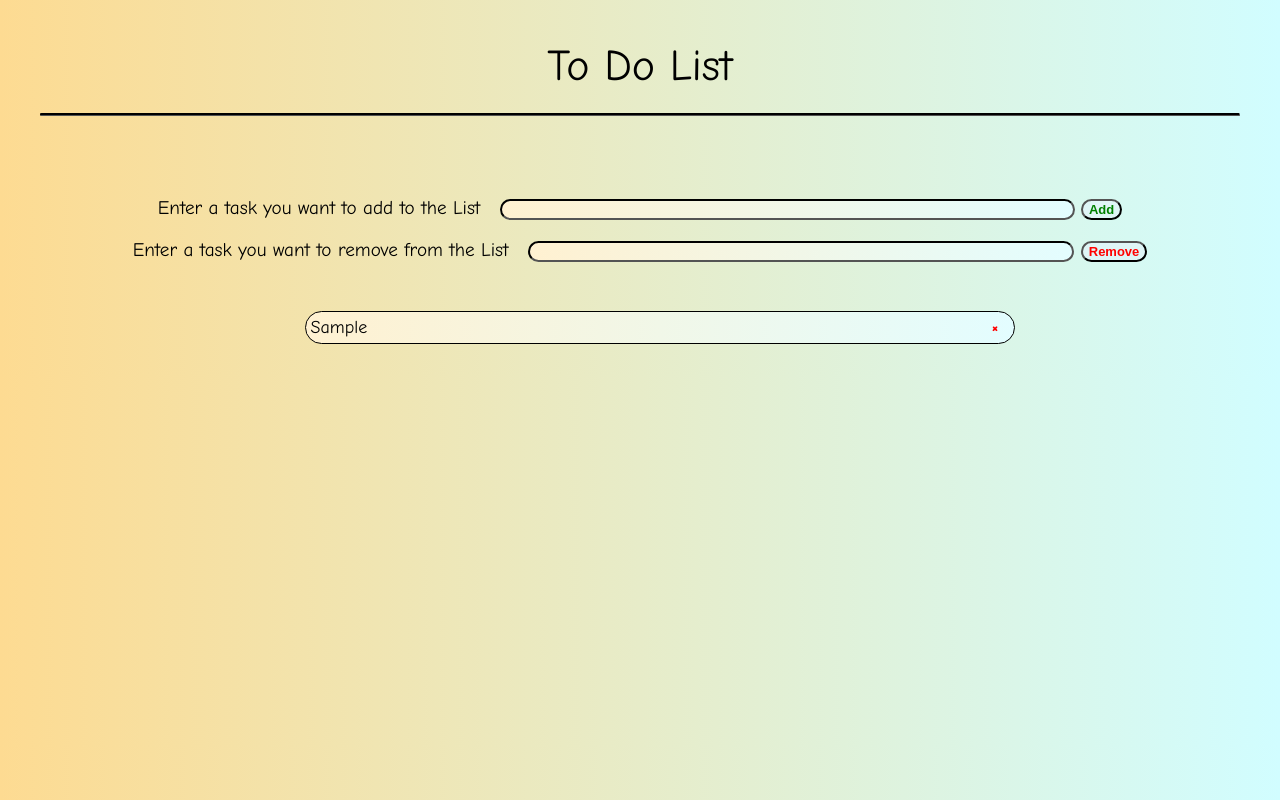
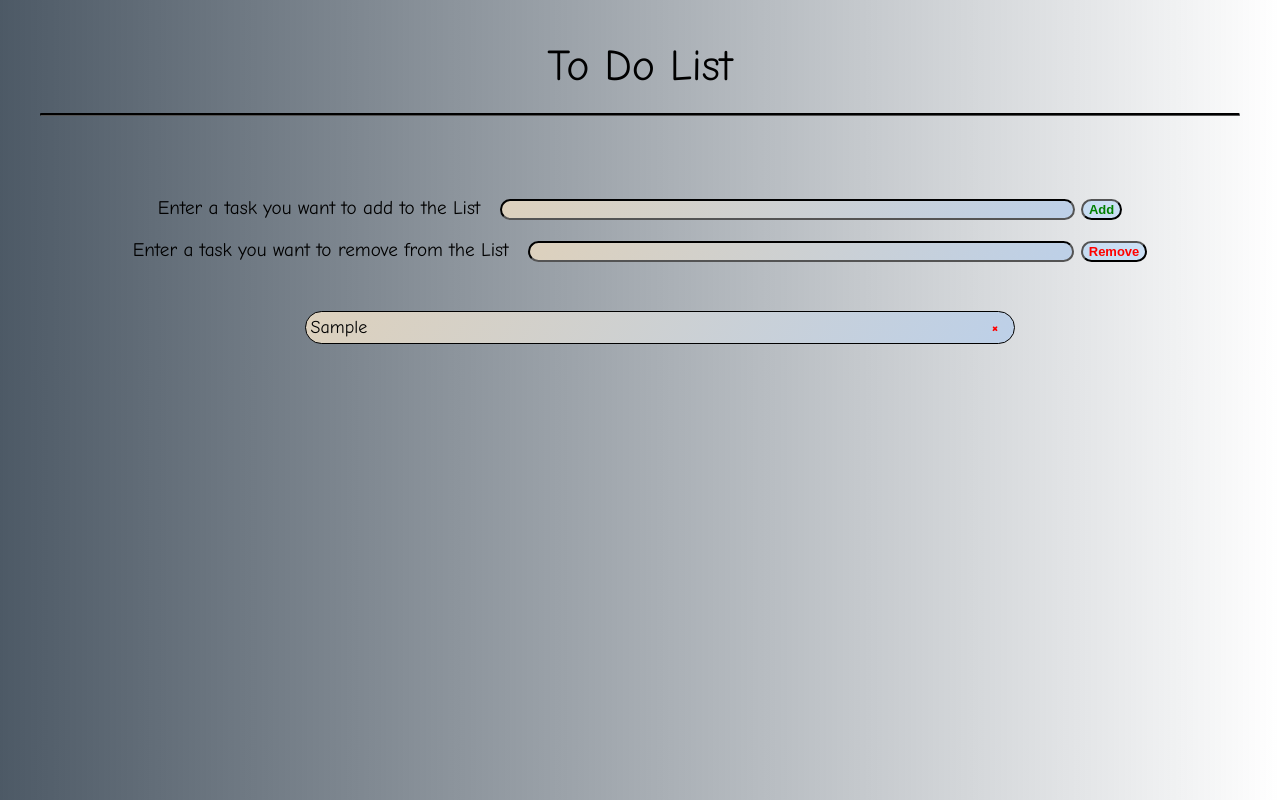
Before and after one commit to Meet0404/To-Do, a plain HTML site: page index.html in a window 1280 px wide. Both pictures are taken after typing "Sample" into the empty fields and a click on the button "Add". Drawn offline with Linux system fonts and the light colour scheme.

Commit message:
Update style.css

```diff
--- a/style.css
+++ b/style.css
@@ -1,5 +1,5 @@
 body{
-    background-image: linear-gradient(90deg, #fddb92 0%, #d1fdff 100%);
+    background-image: linear-gradient(90deg, #374553e3 0%, #af915d00 100%);
     font-family:'Comic Sans MS',Segoe UI, Tahoma, Geneva, Verdana, sans-serif;
     margin: auto;
     width: 80%vw;
@@ -39,7 +39,7 @@ hr{
     font-family:'Comic Sans MS',Segoe UI, Tahoma, Geneva, Verdana, sans-serif;
     font-size: 13px;
     text-align: justify;
-    background-image: linear-gradient(90deg, #fff1d1 0%, #e3fdff 100%);
+    background-image: linear-gradient(120deg, #ddd1bd 0%, #bdd0e8 100%);
     border-image: fill;
 }
 
@@ -50,14 +50,14 @@ hr{
     font-family:'Comic Sans MS',Segoe UI, Tahoma, Geneva, Verdana, sans-serif;
     font-size: 13px;
     text-align: justify;
-    background-image: linear-gradient(90deg, #fff1d1 0%, #e3fdff 100%);
+    background-image: linear-gradient(120deg, #ddd1bd 0%, #bdd0e8 100%);
     border-image: fill;
 }
 
 #add{
     border-radius: 13px;
     border-color: black;
-    background-color: #dff5f6;
+    background-color: #b2d6fb8e;
     font-weight: bold;
     color: green;
     font-size: 13px;
@@ -67,7 +67,7 @@ hr{
     color: red;
     border-radius: 13px;
     border-color: black;
-    background-color: #dff5f6;
+    background-color: #b2d6fb8e;
     font-weight: bold;
     font-size: 13px;
 }
@@ -94,11 +94,13 @@ hr{
     font-size: larger;
     width: 80%vw;
 }
- li {
+
+li {
     border: 1px solid black;
     border-radius: 31px;
     margin-top: 4px; /* Prevent double borders */
-    background-image: linear-gradient(90deg, #fff1d1 0%, #e3fdff 100%);
+    background-image: linear-gradient(120deg, #ddd1bd 0%, #bdd0e8 100%);
+
     padding: 5px;
     text-decoration: none;
     font-size: 18px;
@@ -106,3 +108,7 @@ hr{
     display: block;
     position: relative;
   }
+
+  .dynamicList:hover{
+    font-size: larger;
+  }
```
